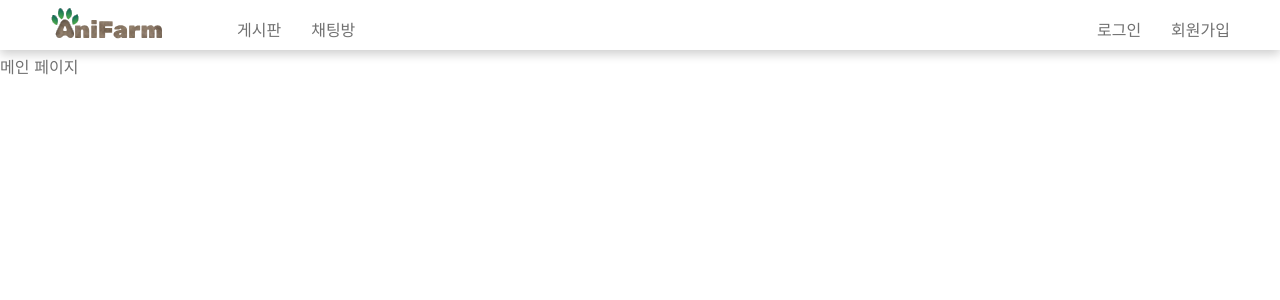
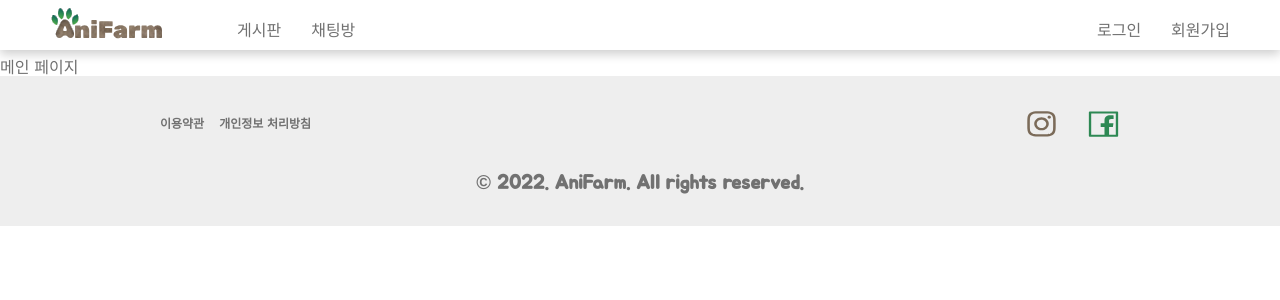
Before and after one commit to Ani-Farm/Ani-Farm-frontend, a React (Create React App) app: page / in a window 1280 px wide. Shown: the top 300 px of the page. Built offline with nearby package versions, Linux system fonts and the light colour scheme.

Commit message:
푸터 스타일링 (약관, 소셜 링크x)

```diff
--- a/src/components/footer/index.tsx
+++ b/src/components/footer/index.tsx
@@ -1,7 +1,22 @@
 import React from "react";
+import * as S from "./styles";
 
 const Footer = () => {
-  return <div></div>;
+  return (
+    <S.Container>
+      <S.InfoConatiner>
+        <S.Terms>
+          <p>이용약관</p>
+          <p>개인정보 처리방침</p>
+        </S.Terms>
+        <S.SNSButtons>
+          <S.InstagramIcon />
+          <S.FacebookIcon />
+        </S.SNSButtons>
+      </S.InfoConatiner>
+      <S.FooterText>© 2022. AniFarm. All rights reserved.</S.FooterText>
+    </S.Container>
+  );
 };
 
 export default Footer;
--- /dev/null
+++ b/src/components/footer/styles.tsx
@@ -0,0 +1,74 @@
+import styled from "styled-components";
+import instagram from "../../assets/logo/instagramIcon.svg";
+import facebook from "../../assets/logo/facebookIcon.svg";
+
+export const Container = styled.div`
+  display: flex;
+  flex-direction: column;
+  justify-content: space-evenly;
+  align-items: center;
+  width: 100%;
+  height: 150px;
+  background-color: #eeeeee;
+  @media screen and (min-width: 768px) {
+    padding: 0 10em;
+  }
+`;
+
+export const InfoConatiner = styled.div`
+  display: flex;
+  flex-direction: column;
+  justify-content: center;
+  align-items: center;
+
+  @media screen and (min-width: 768px) {
+    width: 100%;
+    flex-direction: row;
+    justify-content: space-between;
+  }
+`;
+
+export const Terms = styled.div`
+  display: flex;
+  justify-content: center;
+  align-items: center;
+  font-size: 10px;
+  font-weight: bold;
+  margin-bottom: 25px;
+  & > p:first-child {
+    margin-right: 15px;
+  }
+  & > p {
+    cursor: pointer;
+  }
+  & > p:hover {
+    opacity: 0.8;
+  }
+  @media screen and (min-width: 768px) {
+    font-size: 12px;
+    margin-bottom: 0;
+  }
+`;
+
+export const SNSButtons = styled.div`
+  display: flex;
+  & > img:first-child {
+    margin-right: 30px;
+  }
+  & > img {
+    cursor: pointer;
+  }
+  & > img:hover {
+    opacity: 0.8;
+  }
+`;
+
+export const InstagramIcon = styled.img.attrs({ src: instagram })``;
+export const FacebookIcon = styled.img.attrs({ src: facebook })``;
+
+export const FooterText = styled.h1`
+  font-weight: 900;
+  @media screen and (min-width: 768px) {
+    font-size: 20px;
+  }
+`;
--- a/src/components/navbar/index.tsx
+++ b/src/components/navbar/index.tsx
@@ -4,6 +4,7 @@ import { useNavigate } from "react-router";
 import * as S from "./styles";
 
 const Navbar = () => {
+  // 모바일 사이즈에서 햄버거 버튼 클릭 여부 state
   const [hambergerClick, setHambergerClick] = useState(false);
   const navigate = useNavigate();
   return (
--- a/src/pages/main/index.tsx
+++ b/src/pages/main/index.tsx
@@ -1,4 +1,5 @@
 import React from "react";
+import Footer from "../../components/footer";
 import Navbar from "../../components/navbar";
 
 const MainPage = () => {
@@ -6,6 +7,7 @@ const MainPage = () => {
     <>
       <Navbar />
       <div style={{ marginTop: "60px" }}>메인 페이지</div>
+      <Footer />
     </>
   );
 };
```
Also changed, not shown: src/assets/logo/facebookIcon.svg (added), src/assets/logo/instagramIcon.svg (added).
